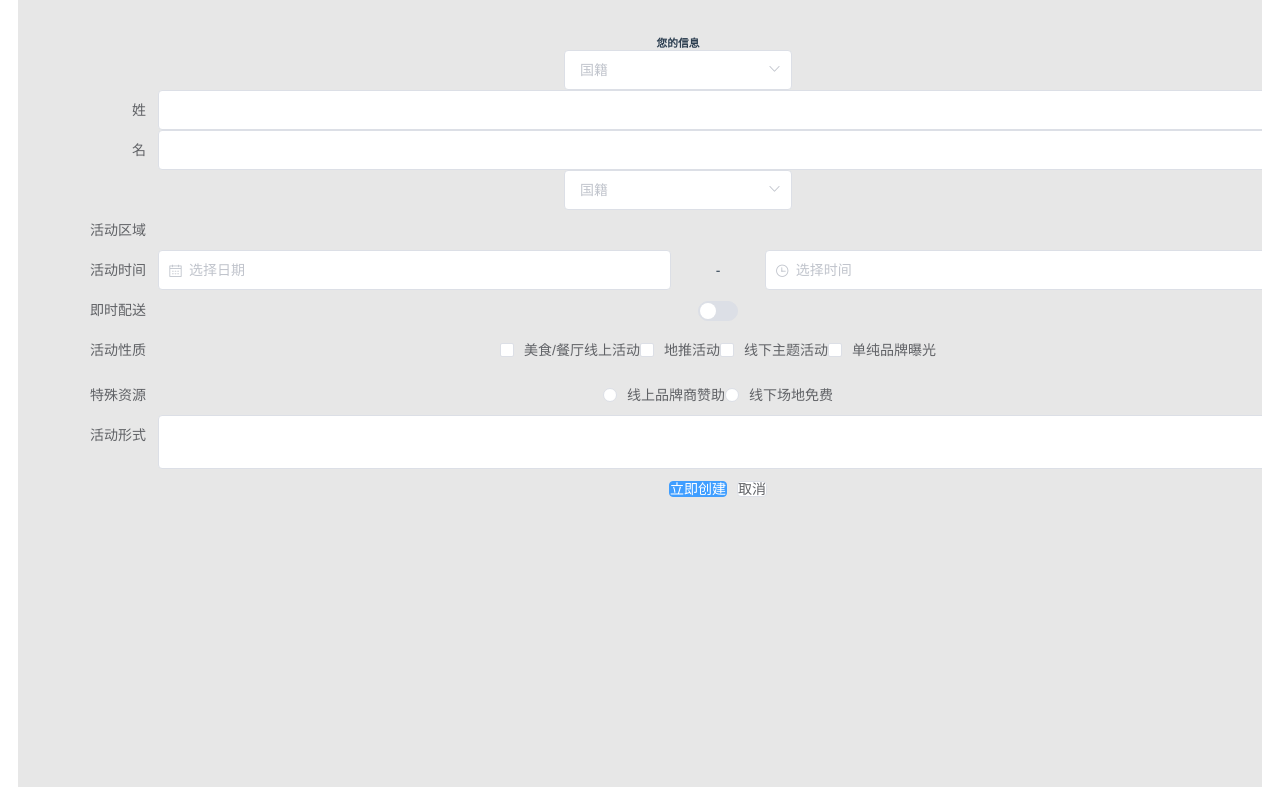
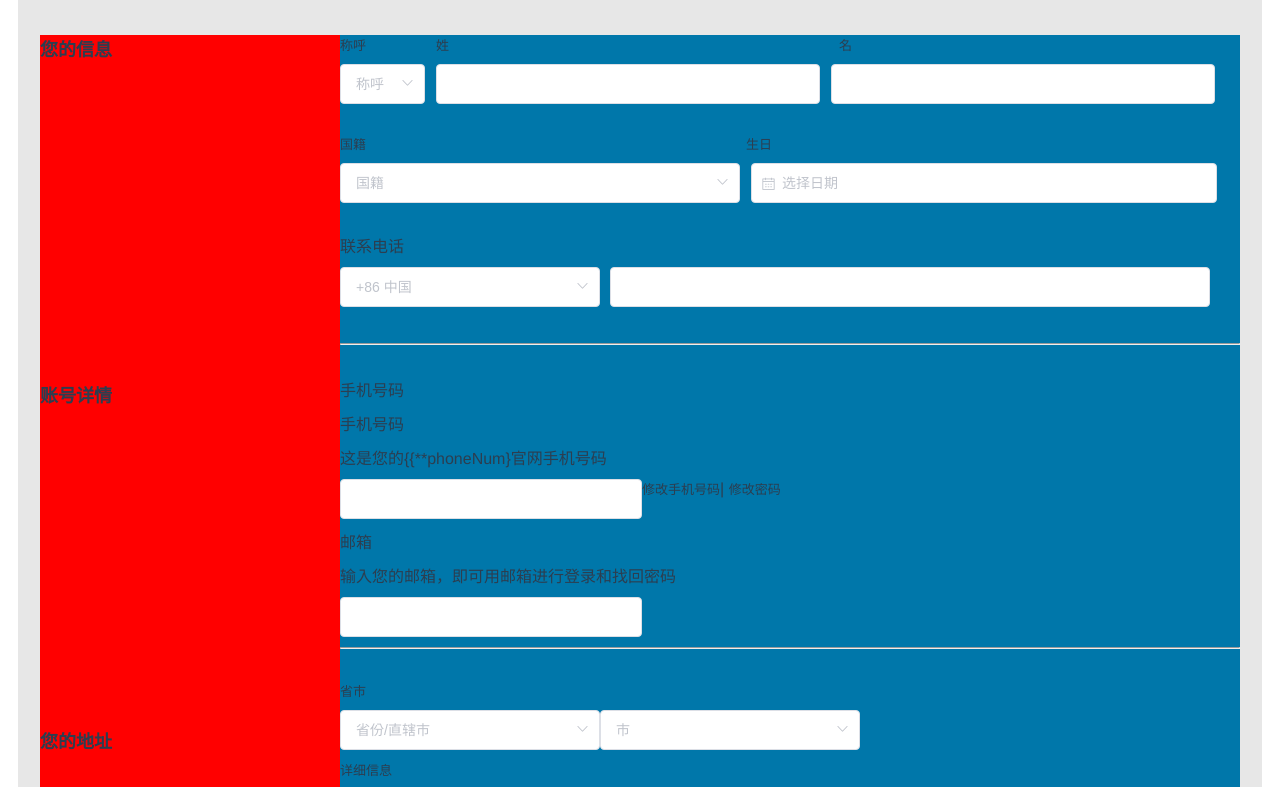
Before and after one commit to JupiterandSaturn/diandang, a Vue app: page /orderInformation in a window 1280 px wide. Shown: the part 460-1247 px from the top of the page. Built offline with nearby package versions, Linux system fonts and the light colour scheme.

Commit message:
订单信息表单完成度70%

```diff
--- a/src/views/OrderInformation.vue
+++ b/src/views/OrderInformation.vue
@@ -4,48 +4,86 @@
         <div id="content">
             <div id="content_center">
                 <div id="content_center_true">
-
-
+                    <div id="con_cen_true_left">
+                        <h6>您的信息</h6>
+                        <h6>账号详情</h6>
+                        <h6>您的地址</h6>
+                    </div>
+                    <div id="con_cen_true_right">
                         <el-form ref="form" :model="form" label-width="80px">
-                        <div>
-                            <h6>您的信息</h6>
-                                <el-select v-model="form.region" placeholder="国籍" id="asd">
-                                    <el-option id="asdf"
-                                            v-for="item in options"
-                                            :key="item.value"
-                                            :label="item.label"
-                                            :value="item.value">
-                                    </el-option>
-                                </el-select>
-                            <el-form-item label="姓">
-                                <el-input v-model="form.name"></el-input>
-                            </el-form-item>
-                            <el-form-item label="名">
-                                <el-input v-model="form.name"></el-input>
-                            </el-form-item>
-                            <el-select v-model="form.region" placeholder="国籍" label.width="100px">
+                            <p>
+                                <span>称呼</span>
+                                <span>姓</span>
+                                <span>名</span>
+                            </p>
+                            <p>
+                            <el-select v-model="form.region" placeholder="称呼" style="width:85px">
                                 <el-option label="先生" value="man"></el-option>
                                 <el-option label="女士" value="women"></el-option>
                             </el-select>
-                        </div>
+                            <el-input v-model="form.name" style="width:384px;padding-left:11px"></el-input>
+                            <el-input v-model="form.name" style="width:384px;padding-left:11px;padding-right:20px;"></el-input>
+                            </p>
+                            <p>
+                                <span>国籍</span>
+                                <span>生日</span>
+                            </p>
+                            <p>
+                                <el-select v-model="form.region" placeholder="国籍" style="width:400px">
+                                    <el-option label="先生" value="man"></el-option>
+                                    <el-option label="女士" value="women"></el-option>
+                                </el-select>
+                                <el-col :span="11">
+                                    <el-date-picker type="date" placeholder="选择日期" v-model="form.date1" style="width: 466px;margin-left:11px"></el-date-picker>
+                                </el-col>
+                            </p>
+
+                            <p>联系电话</p>
+                            <p>
+                                <el-select v-model="form.region" placeholder="+86 中国" style="width:260px">
+                                    <el-option label="先生" value="man"></el-option>
+                                    <el-option label="女士" value="women"></el-option>
+                                </el-select>
+                                <el-input v-model="form.name" style="width:600px;padding-left:10px"></el-input>
+                            </p>
+
+                            <hr>
+                            <p>手机号码</p>                            <p>手机号码</p>
+                            <p v-model="phoneNum">这是您的{{**phoneNum}官网手机号码</p>
+                            <p>
+                                <el-input v-model="form.name" style="width:302px;"></el-input>
+                                <span>修改手机号码</span>|
+                                <span>修改密码</span>
+                            </p>
+                            <p>邮箱</p>
+                            <p>输入您的邮箱，即可用邮箱进行登录和找回密码</p>
+                            <p>
+                            <el-input v-model="form.name" style="width:302px;"></el-input>
+                            </p>
+                            <hr>
+                            <p>
+                                <span>省</span>
+                                <span>市</span>
+                            </p>
+                            <p>
+                                <el-select v-model="form.region" placeholder="省份/直辖市" style="width:260px">
+                                    <el-option label="先生" value="man"></el-option>
+                                    <el-option label="女士" value="women"></el-option>
+                                </el-select>
+                                <el-select v-model="form.region" placeholder="市" style="width:260px">
+                                    <el-option label="先生" value="man"></el-option>
+                                    <el-option label="女士" value="women"></el-option>
+                                </el-select>
+                            </p>
+
+                            <p>
+                                <span>详细信息</span>
+                            </p>
+                            <p>
+                                <el-input v-model="form.name" style="width:302px;"></el-input>
+                            </p>
 
 
-                        <el-form-item label="活动区域">
-
-                        </el-form-item>
-                        <el-form-item label="活动时间">
-                            <el-col :span="11">
-                                <el-date-picker type="date" placeholder="选择日期" v-model="form.date1" style="width: 100%;"></el-date-picker>
-                            </el-col>
-                            <el-col class="line" :span="2">-</el-col>
-                            <el-col :span="11">
-                                <el-time-picker placeholder="选择时间" v-model="form.date2" style="width: 100%;"></el-time-picker>
-                            </el-col>
-                        </el-form-item>
-                        <el-form-item label="即时配送">
-                            <el-switch v-model="form.delivery"></el-switch>
-                        </el-form-item>
-                        <el-form-item label="活动性质">
                                 <el-checkbox-group v-model="form.type" >
                                     <el-checkbox label="美食/餐厅线上活动" name="type"></el-checkbox>
                                     <el-checkbox label="地推活动" name="type"></el-checkbox>
@@ -67,6 +105,8 @@
                                 <el-button>取消</el-button>
                             </el-form-item>
                         </el-form>
+                    </div>
+
 
 
                 </div>
@@ -128,6 +168,8 @@
 
 <style lang="scss" scoped>
 
+
+
     @mixin widhei($width,$height){
         width:$width;
         height:$height;
@@ -155,9 +197,33 @@
         list-style:none;
         /*float:left;*/
     }
+    .el-select,.el-input__inner,input,.el-input{
+        float:left;
+        padding:0;
+    }
+    .el-form-item{
+        margin:0;
+        padding:0;
+        float:left;
+    }
+    .el-select-dropdown{
+
+        .el-scrollbar:first-of-type{
+            background:blue;
+
+
             .el-select-dropdown__item{
-        width:10px;
+                width:85px;
+                height:20px;
                 background:#fff;
+                color:#000;
+                /*text-align:center;*/
+                line-height: 20px;
+                margin: 0;
+                font-size:12px;
+                float:none;
+            }
+        }
     }
 
 
@@ -172,7 +238,63 @@
             overflow: hidden;
             #content_center_true{
                 @include widhei(1200px,1100px);
-                margin:80px 0 0 60px;
+                margin-top:80px;
+                background:#f00;
+                #con_cen_true_left{
+                    width:200px;
+                    float:left;
+                    h6{
+                        text-align:left;
+                        padding-bottom:320px;
+                        font-size:18px;
+                    }
+                }
+                #con_cen_true_right{
+                    width:900px;
+                    float:right;
+                    background: #0077aa;
+                    p{
+                        text-align:left;
+                        float:left;
+                        width:100%;
+                        padding-bottom:10px;
+                        span{
+                            font-size:13px;
+                        }
+                    }
+                    p:first-of-type{
+                        span{
+                            &:first-of-type{
+                                padding-right:70px;
+                            }
+                            &:nth-of-type(2){
+                                padding-right:390px;
+                            }
+                        }
+                    }
+                    p:nth-of-type(2){
+                        padding-bottom:30px;
+                        float:left;
+                    }
+                    p:nth-of-type(3){
+                        span{
+                            padding-right:380px;
+                        }
+                    }
+                    p:nth-of-type(4){
+                        padding-bottom:30px;
+                    }
+                    p:nth-of-type(5){
+
+                    }
+                    p:nth-of-type(6){
+                        padding-bottom:36px;
+                    }
+                    hr{
+                        margin-bottom:32px;
+                    }
+                }
+
 
 
             }
@@ -180,9 +302,9 @@
         }
     }
 #asd{
-    width:100px;
+    /*width:100px;*/
     #asdf{
-        width:100px;
+        /*width:100px;*/
     }
 }
 
```
Lines whose indentation alone changed are shown as unchanged.
